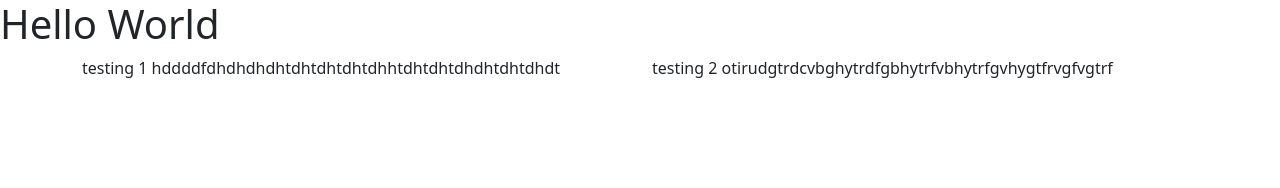
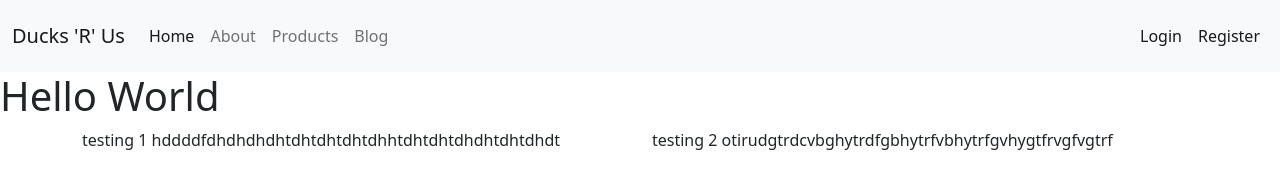
Before and after one commit to dpryde1/Codespace-HTML, a plain HTML site: page www/index.html in a window 1280 px wide. Drawn offline with nearby package versions, Linux system fonts and the light colour scheme.

Commit message:
added navbar

```diff
--- a/www/index.html
+++ b/www/index.html
@@ -11,6 +11,48 @@
   </head>
   <body>
     <script src="https://cdn.jsdelivr.net/npm/bootstrap@5.2.3/dist/js/bootstrap.bundle.min.js"></script>
+    <nav class="navbar navbar-expand-lg bg-light">
+      <div class="container-fluid">
+        <a class="navbar-brand" href="index.html">Ducks 'R' Us</a>
+        <button
+          class="navbar-toggler"
+          type="button"
+          data-bs-toggle="collapse"
+          data-bs-target="#navbarSupportedContent"
+          aria-controls="navbarSupportedContent"
+          aria-expanded="false"
+          aria-label="Toggle navigation"
+        >
+          <span class="navbar-toggler-icon"></span>
+        </button>
+        <div class="collapse navbar-collapse" id="navbarSupportedContent">
+          <ul class="navbar-nav me-auto mb-2 mb-lg-0">
+            <li class="nav-item">
+              <a class="nav-link active" aria-current="page" href="#">Home</a>
+            </li>
+            <li class="nav-item">
+              <a class="nav-link" href="about.html">About</a>
+            </li>
+            <li class="nav-item">
+              <a class="nav-link" href="products.html">Products</a>
+            </li>
+            <li class="nav-item">
+              <a class="nav-link" href="blog.html">Blog</a>
+            </li>
+          </ul>
+          <span class="navbar-text">
+            <ul class="navbar-nav me-auto mb-2 mb-lg-0">
+              <li class="nav-item">
+                <a class="nav-link" href="login.html">Login</a>
+              </li>
+              <li class="nav-item">
+                <a class="nav-link" href="reg.html">Register</a>
+              </li>
+            </ul>
+          </span>
+        </div>
+      </div>
+    </nav>
     <h1>Hello World</h1>
     <div class="container">
       <div class="row">
```
